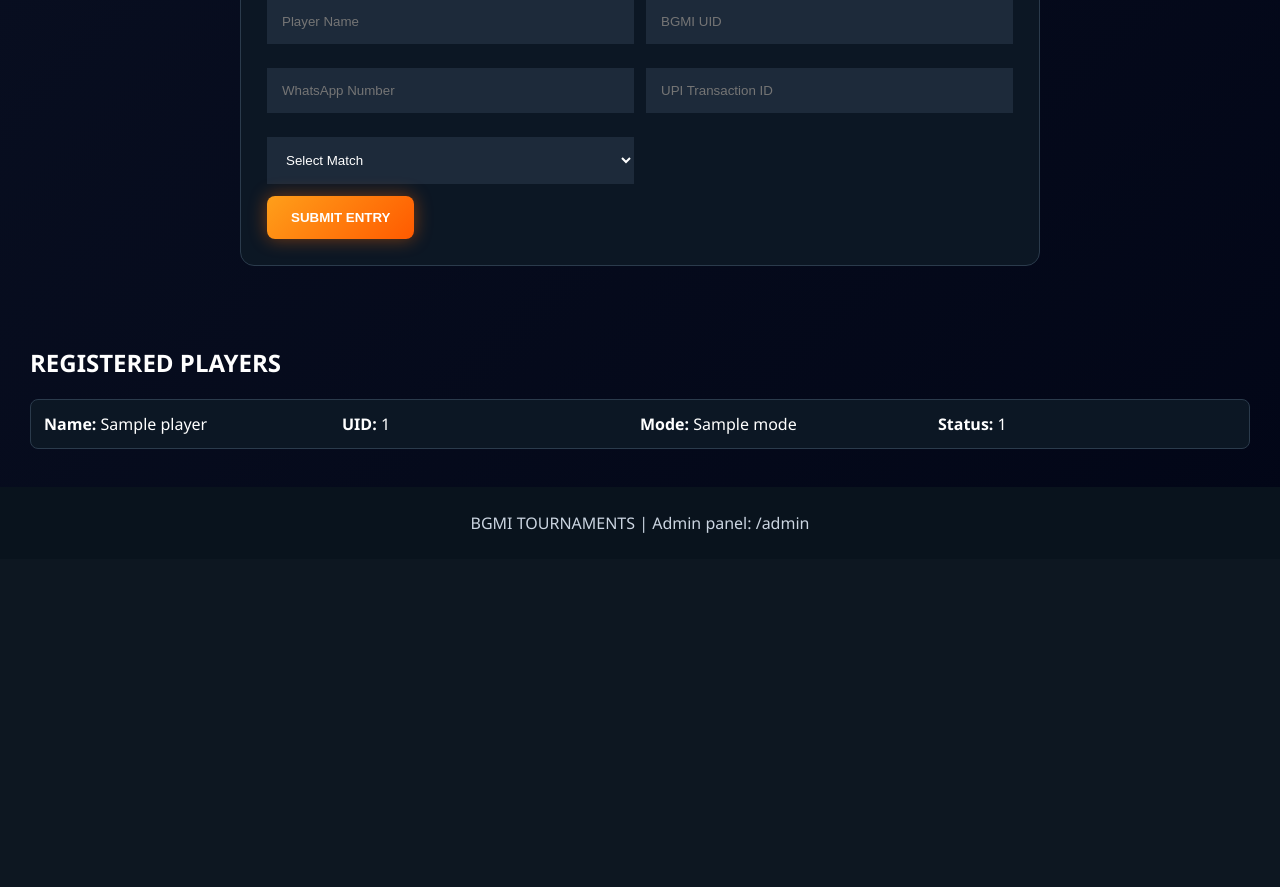
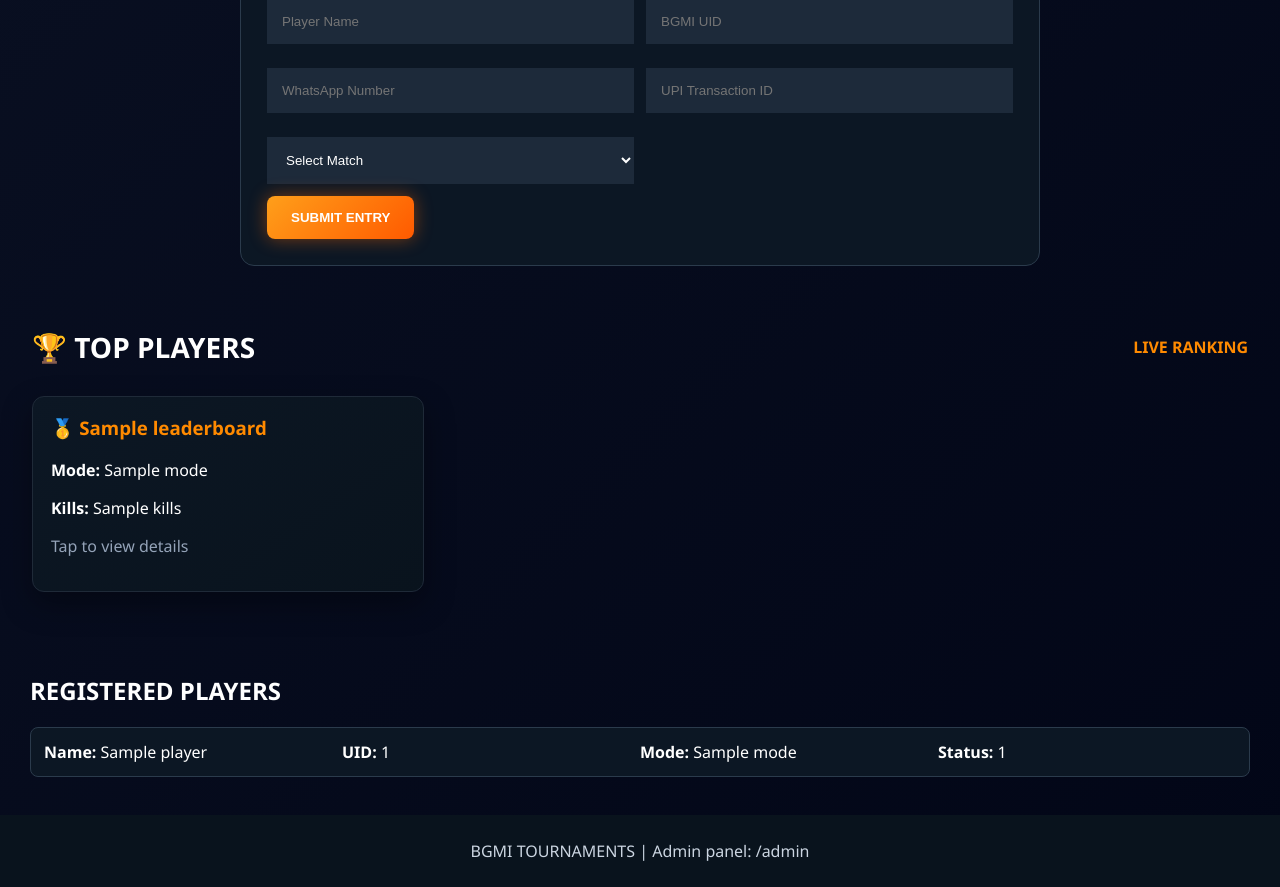
Before and after one commit to aryankumar67163-png/bgmi-site, a Flask app: template templates/index.html in a window 1280 px wide. Shown: the part 2137-3024 px from the top of the page. Before the commit the page ends 2670 px from the top, so only its background shows below. Run offline with Flask 3, Linux system fonts and the light colour scheme; the template is opened without the code that fills it: most values are stand-ins (such as "Sample title", 1, 10 or a date in 2020); some libraries are stand-ins or nearby versions.

Commit message:
Update index.html

```diff
--- a/templates/index.html
+++ b/templates/index.html
@@ -600,6 +600,27 @@ input,select{
         <button class="btn" type="submit">SUBMIT ENTRY</button>
     </form>
 </div>
+    <div class="section">
+    <div class="title-row">
+        <h2>🏆 TOP PLAYERS</h2>
+        <div class="view">LIVE RANKING</div>
+    </div>
+
+    <div class="cards">
+        {% for p in leaderboard %}
+        <div class="card" onclick='showPlayer({{ p | tojson | safe }})' style="cursor:pointer;padding:18px;">
+            <h3 style="color:#ff8a00;margin-top:0;">
+                {% if loop.index == 1 %}🥇{% elif loop.index == 2 %}🥈{% elif loop.index == 3 %}🥉{% else %}#{{ loop.index }}{% endif %}
+                {{ p.name }}
+            </h3>
+
+            <p><b>Mode:</b> {{ p.mode }}</p>
+            <p><b>Kills:</b> {{ p.kills|default('0') }}</p>
+            <p style="color:#94a3b8;">Tap to view details</p>
+        </div>
+        {% endfor %}
+    </div>
+</div>
 
 <div class="players">
     <h2>REGISTERED PLAYERS</h2>
@@ -641,8 +662,37 @@ function toggleKPI(){
     } else {
         box.style.display = "none";
     }
+    }
+
+function showPlayer(p){
+    document.getElementById("p_name").innerText = p.name || "";
+    document.getElementById("p_uid").innerText = p.uid || "";
+    document.getElementById("p_phone").innerText = p.phone || "";
+    document.getElementById("p_mode").innerText = p.mode || "";
+    document.getElementById("p_kills").innerText = p.kills || "0";
+    document.getElementById("p_rank").innerText = p.rank || "-";
+    document.getElementById("p_win").innerText = p.win_ratio || "-";
+    document.getElementById("p_paid").innerText = p.paid || "";
+    document.getElementById("playerPopup").style.display = "flex";
+}
+
+function closePopup(){
+    document.getElementById("playerPopup").style.display = "none";
 }
 </script>
+    <div id="playerPopup" style="display:none;position:fixed;top:0;left:0;width:100%;height:100%;background:rgba(0,0,0,0.75);justify-content:center;align-items:center;z-index:9999;">
+    <div style="background:#0c1724;color:white;padding:22px;border-radius:16px;width:320px;border:1px solid #ff8a00;box-shadow:0 0 35px rgba(255,138,0,.5);">
+        <h2 id="p_name" style="color:#ff8a00;"></h2>
+        <p><b>UID:</b> <span id="p_uid"></span></p>
+        <p><b>Phone:</b> <span id="p_phone"></span></p>
+        <p><b>Mode:</b> <span id="p_mode"></span></p>
+        <p><b>Kills:</b> <span id="p_kills"></span></p>
+        <p><b>Rank:</b> <span id="p_rank"></span></p>
+        <p><b>Win Ratio:</b> <span id="p_win"></span></p>
+        <p><b>Status:</b> <span id="p_paid"></span></p>
+        <button class="btn" onclick="closePopup()" style="width:100%;">CLOSE</button>
+    </div>
+</div>
 
 </body>
 </html>
```
